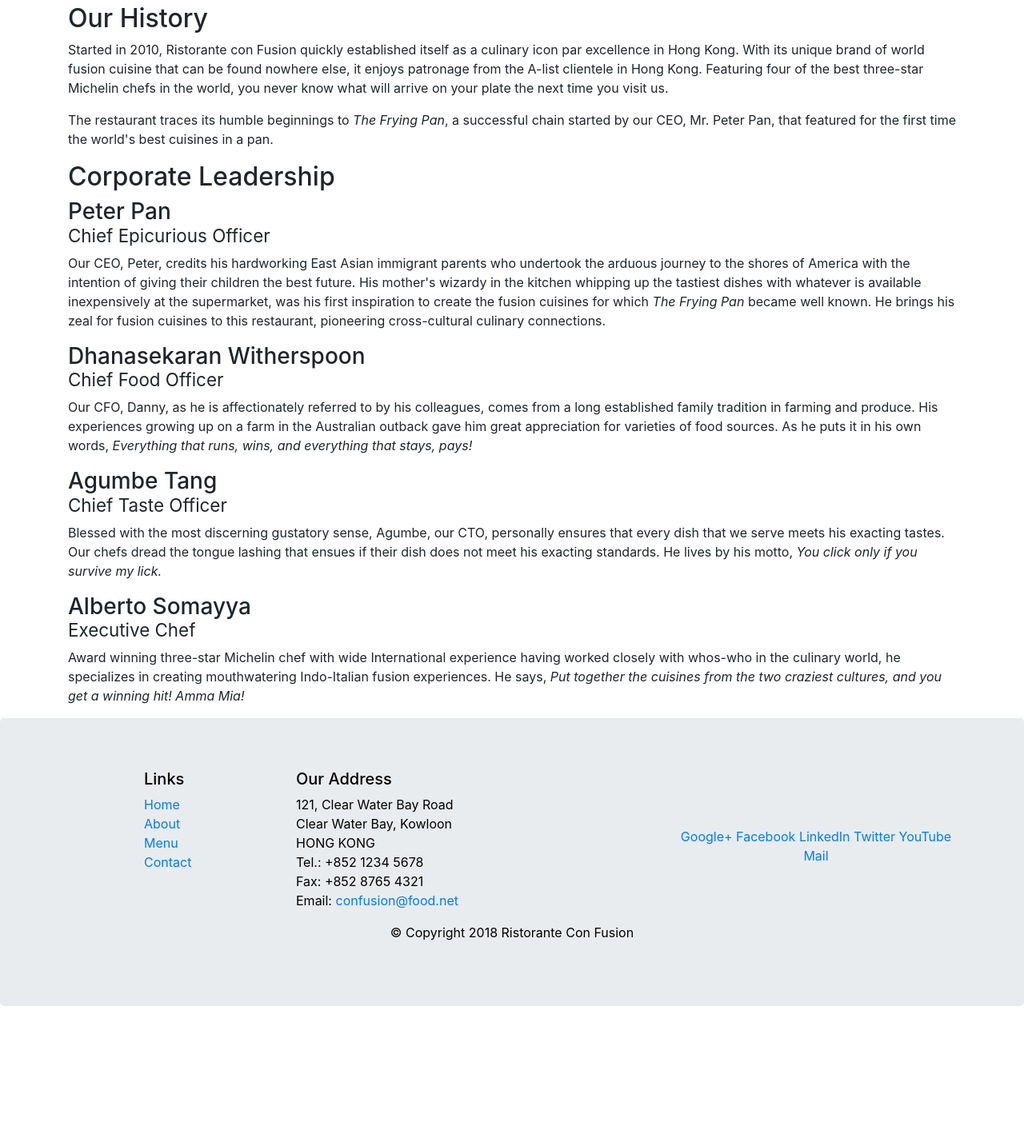
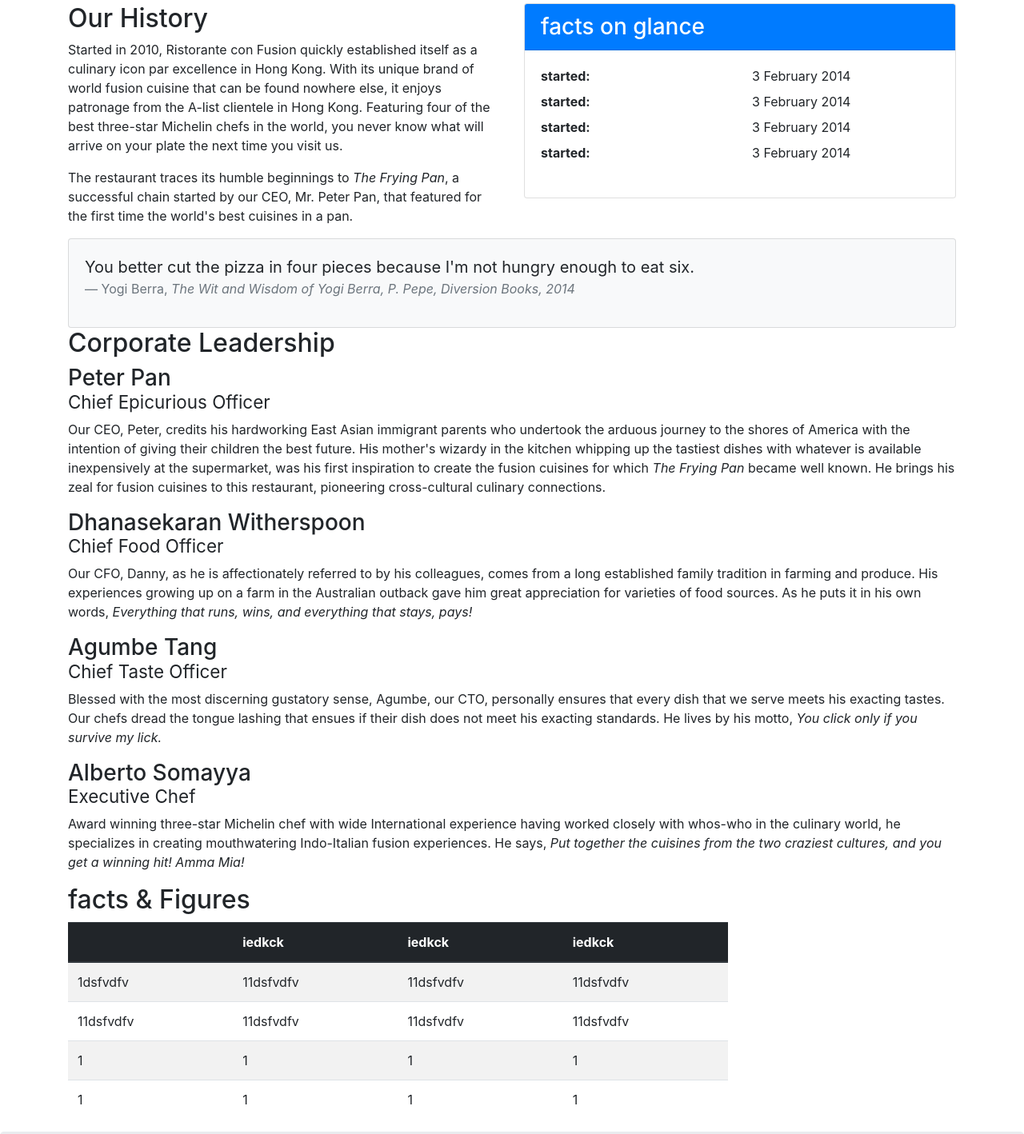
Before and after one commit to vishwasprabhu98/conFusion, a website: page aboutus.html in a window 1280 px wide. Shown: the part 481-1899 px from the top of the page at 80% size. Before the commit the page ends 1771 px from the top, so only its background shows below. Drawn offline with nearby package versions, Linux system fonts and the light colour scheme.

```diff
--- a/aboutus.html
+++ b/aboutus.html
@@ -58,10 +58,40 @@
 
         <div class="container">
             <div class="row">
-                <div class="col-12 col-auto">
+                <div class="col-12 col-md-6">
                     <h2>Our History</h2>
                     <p>Started in 2010, Ristorante con Fusion quickly established itself as a culinary icon par excellence in Hong Kong. With its unique brand of world fusion cuisine that can be found nowhere else, it enjoys patronage from the A-list clientele in Hong Kong.  Featuring four of the best three-star Michelin chefs in the world, you never know what will arrive on your plate the next time you visit us.</p>
                     <p>The restaurant traces its humble beginnings to <em>The Frying Pan</em>, a successful chain started by our CEO, Mr. Peter Pan, that featured for the first time the world's best cuisines in a pan.</p>
+                </div>
+
+                <div class="col-12 col-md">
+                    <div class="card">
+                        <h3 class="card-header bg-primary text-white"> facts on glance </h3>
+                        <div class="card-body">
+                            <dl class="row">
+                                <dt class="col-6">started:</dt>
+                                <dd class="col-6">3 February 2014</dd>
+                                <dt class="col-6">started:</dt>
+                                <dd class="col-6">3 February 2014</dd>
+                                <dt class="col-6">started:</dt>
+                                <dd class="col-6">3 February 2014</dd>
+                                <dt class="col-6">started:</dt>
+                                <dd class="col-6">3 February 2014</dd>
+                            </dl>
+                        </div>
+                    </div>
+                </div>
+                <div class="col-12">
+                    <div class="card card-body bg-light">
+                        <blockquote class="blockquote">
+                            <p class="mb-0">You better cut the pizza in four pieces because
+                                I'm not hungry enough to eat six.</p>
+                            <footer class="blockquote-footer">Yogi Berra,
+                                <cite title="Source Title">The Wit and Wisdom of Yogi Berra,
+                                P. Pepe, Diversion Books, 2014</cite>
+                            </footer>
+                        </blockquote>
+                    </div>
                 </div>
             </div>
         </div>
@@ -79,7 +109,51 @@
                 <h3>Alberto Somayya <small class="d-none d-sm-block">Executive Chef</small></h3>
                 <p class="d-none d-sm-block">Award winning three-star Michelin chef with wide International experience having worked closely with whos-who in the culinary world, he specializes in creating mouthwatering Indo-Italian fusion experiences. He says, <em>Put together the cuisines from the two craziest cultures, and you get a winning hit! Amma Mia!</em></p>
             </div>
-       </div>
+            <div class="row row-content">
+                <div class="col-sm-9">
+                    <h2>facts & Figures</h2>
+                    <div class="table-responsive">
+                        <table class="table table-striped">
+                            <thead class="thead-dark">
+                                <tr>
+                                    <th></th>
+                                    <th>iedkck</th>
+                                    <th>iedkck</th>
+                                    <th>iedkck</th>
+                                </tr>
+                            </thead>
+                            <tbody>
+                                <tr>
+                                    <td>1dsfvdfv</td>
+                                    <td>11dsfvdfv</td>
+                                    <td>11dsfvdfv</td>
+                                    <td>11dsfvdfv</td>
+                                </tr>
+                                <tr>
+                                    <td>11dsfvdfv</td>
+                                    <td>11dsfvdfv</td>
+                                    <td>11dsfvdfv</td>
+                                    <td>11dsfvdfv</td>
+                                </tr>
+                                <tr>
+                                    <td>1</td>
+                                    <td>1</td>
+                                    <td>1</td>
+                                    <td>1</td>
+                                </tr>
+                                <tr>
+                                    <td>1</td>
+                                    <td>1</td>
+                                    <td>1</td>
+                                    <td>1</td>
+                                </tr>
+                            </tbody>
+                        </table>
+                    </div>
+                </div>
+
+            </div>
+        </div>
 
 
     <footer class="jumbotron">
```
Also changed, not shown: index.html (+34 -6 lines), img/alberto.png (added), img/buffet.png (added), img/logo.png (added), img/uthappizza.png (added), 2 other files.
